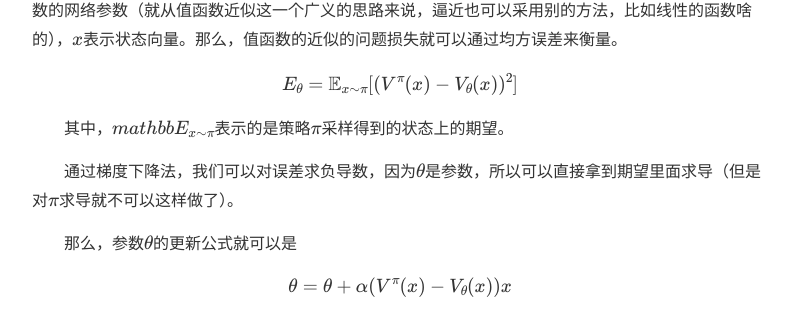
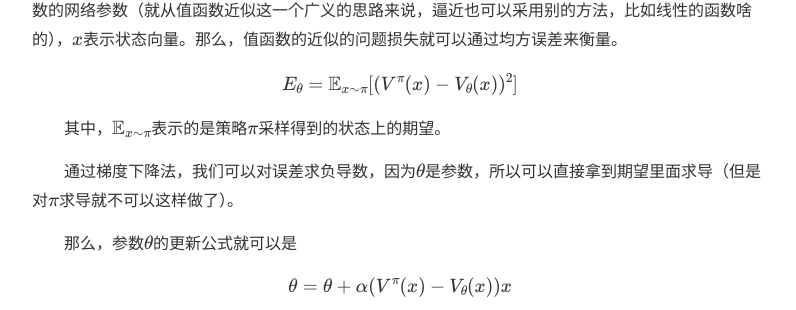
Before and after one commit to JinliangLu96/JinliangLu96.github.io, a Jekyll site: the page built from about.md, in a window 1280 px wide and 900 px high, scrolled down 493 px. Shown: the part 147-457 px from the top of the window, without its empty margins (240-1036 px from the left). Built offline with Jekyll 4.4.1, drawn with Linux system fonts in a browser that asks for light colours; nearby versions of some CDN libraries; formulas are drawn with MathJax 3.

```diff
--- a/about.md
+++ b/about.md
@@ -19,7 +19,7 @@ categories: Deep Learning Rein forceLearning
 $$E_\theta=\mathbb{E}_{x\sim\pi}[(V^{\pi}(x)-V_\theta(x))^2]$$
 
 
-&emsp;&emsp;其中，$$mathbb{E}_{x\sim\pi}$$表示的是策略$$\pi$$采样得到的状态上的期望。
+&emsp;&emsp;其中，$$\mathbb{E}_{x\sim\pi}$$表示的是策略$$\pi$$采样得到的状态上的期望。
 
 &emsp;&emsp;通过梯度下降法，我们可以对误差求负导数，因为$$\theta$$是参数，所以可以直接拿到期望里面求导（但是对$$\pi$$求导就不可以这样做了）。
 
```
